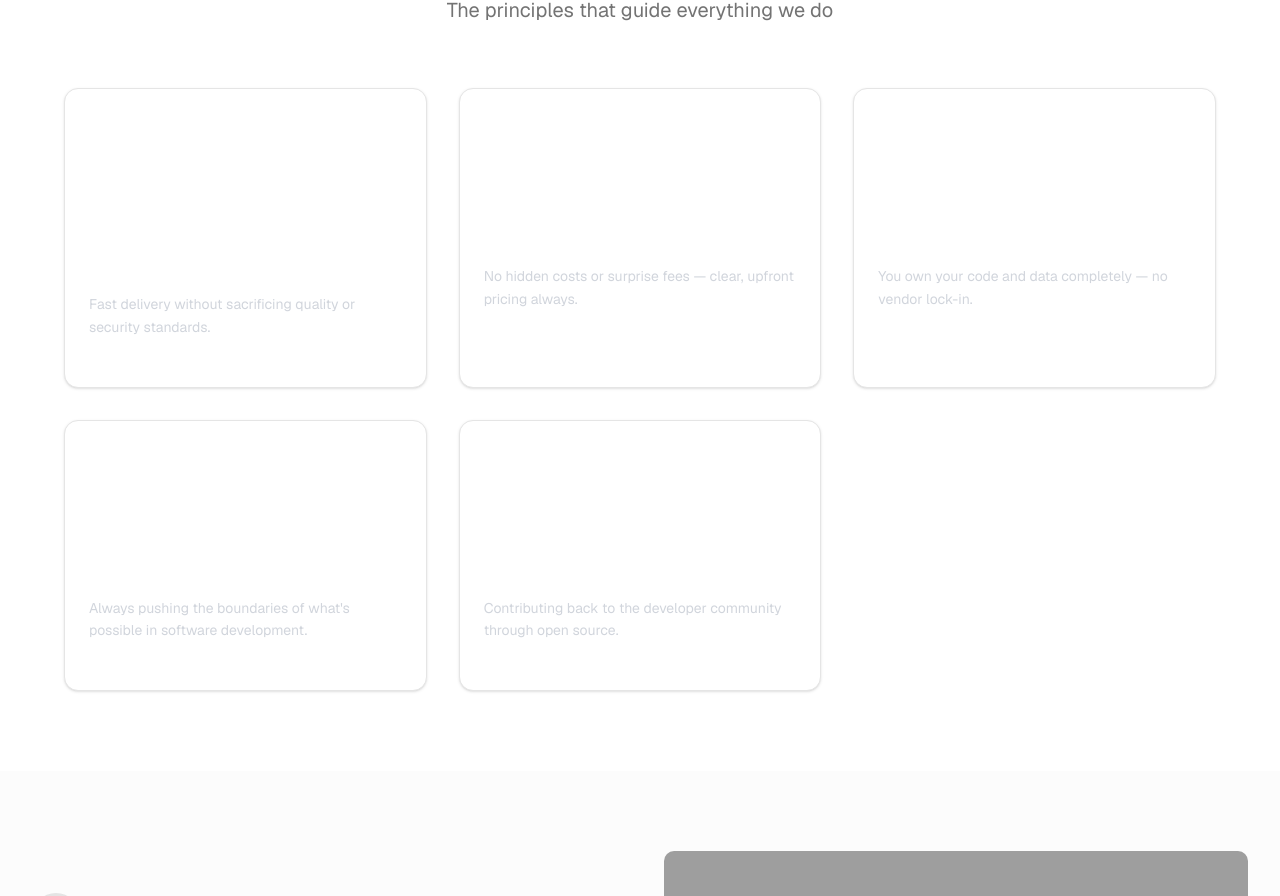
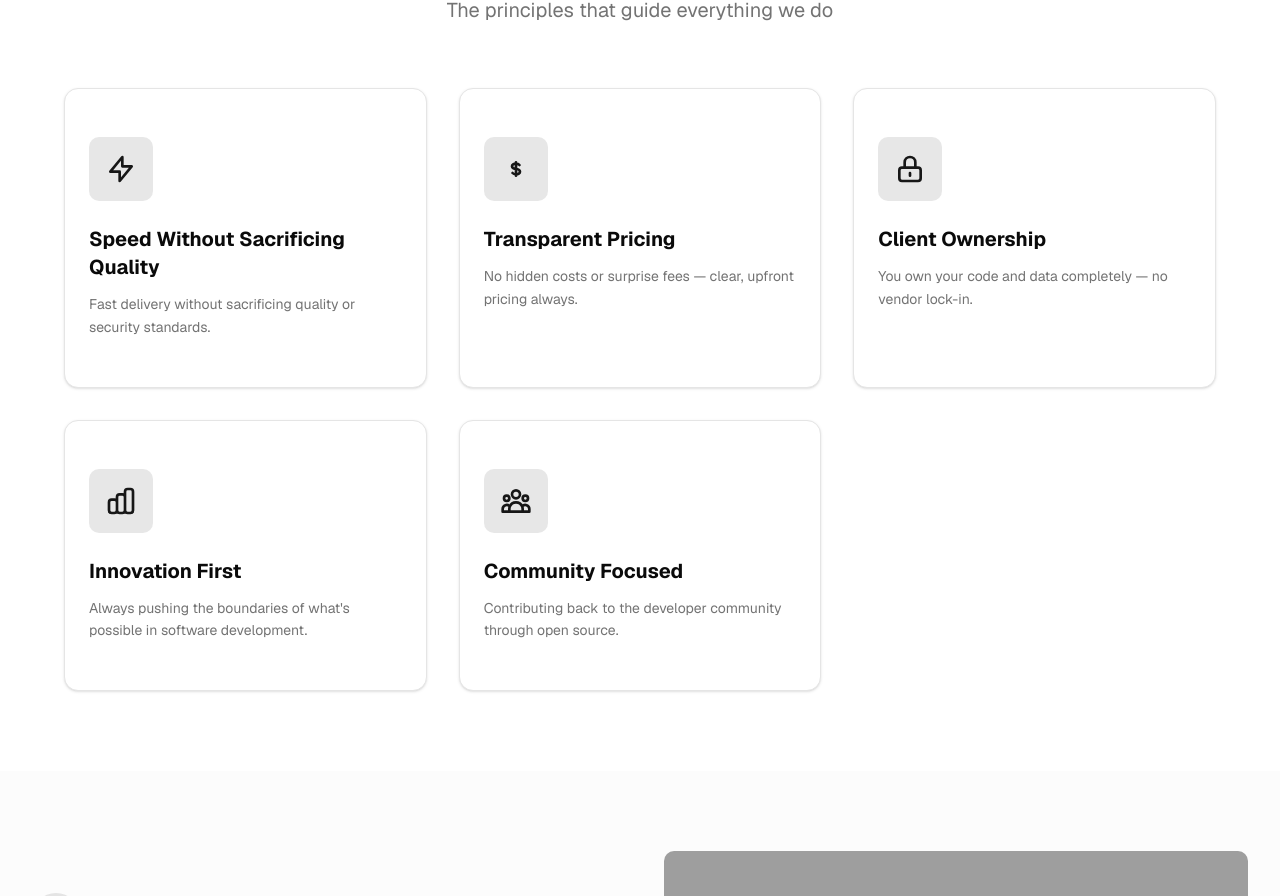
Before and after one commit to SpaceCorps/web, a React (Vite) app: page /about in a window 1280 px wide. Shown: the part 1012-1908 px from the top of the page. Built offline with nearby package versions, Linux system fonts and the light colour scheme; grey boxes are pictures that could not be loaded.

Commit message:
chore: fix cards in about

```diff
--- a/src/pages/About.tsx
+++ b/src/pages/About.tsx
@@ -60,9 +60,9 @@ const About: React.FC = () => {
               {/* Speed Card */}
               <Card className="bg-card border-border">
                 <CardContent className="p-6 text-left">
-                  <div className="w-16 h-16 bg-white/10 rounded-lg flex items-center justify-center mb-6">
+                  <div className="w-16 h-16 bg-primary/10 rounded-lg flex items-center justify-center mb-6">
                     <svg
-                      className="w-8 h-8 text-white"
+                      className="w-8 h-8 text-primary"
                       fill="none"
                       stroke="currentColor"
                       viewBox="0 0 24 24"
@@ -75,10 +75,10 @@ const About: React.FC = () => {
                       />
                     </svg>
                   </div>
-                  <h3 className="text-xl font-bold text-white mb-3">
+                  <h3 className="text-xl font-bold text-foreground mb-3">
                     Speed Without Sacrificing Quality
                   </h3>
-                  <p className="text-gray-300 text-sm leading-relaxed">
+                  <p className="text-muted-foreground text-sm leading-relaxed">
                     Fast delivery without sacrificing quality or security
                     standards.
                   </p>
@@ -88,9 +88,9 @@ const About: React.FC = () => {
               {/* Transparent Pricing Card */}
               <Card className="bg-card border-border">
                 <CardContent className="p-6 text-left">
-                  <div className="w-16 h-16 bg-white/10 rounded-lg flex items-center justify-center mb-6">
+                  <div className="w-16 h-16 bg-primary/10 rounded-lg flex items-center justify-center mb-6">
                     <svg
-                      className="w-8 h-8 text-white"
+                      className="w-8 h-8 text-primary"
                       fill="none"
                       stroke="currentColor"
                       viewBox="0 0 24 24"
@@ -103,10 +103,10 @@ const About: React.FC = () => {
                       />
                     </svg>
                   </div>
-                  <h3 className="text-xl font-bold text-white mb-3">
+                  <h3 className="text-xl font-bold text-foreground mb-3">
                     Transparent Pricing
                   </h3>
-                  <p className="text-gray-300 text-sm leading-relaxed">
+                  <p className="text-muted-foreground text-sm leading-relaxed">
                     No hidden costs or surprise fees — clear, upfront pricing
                     always.
                   </p>
@@ -116,9 +116,9 @@ const About: React.FC = () => {
               {/* Client Ownership Card */}
               <Card className="bg-card border-border">
                 <CardContent className="p-6 text-left">
-                  <div className="w-16 h-16 bg-white/10 rounded-lg flex items-center justify-center mb-6">
+                  <div className="w-16 h-16 bg-primary/10 rounded-lg flex items-center justify-center mb-6">
                     <svg
-                      className="w-8 h-8 text-white"
+                      className="w-8 h-8 text-primary"
                       fill="none"
                       stroke="currentColor"
                       viewBox="0 0 24 24"
@@ -131,10 +131,10 @@ const About: React.FC = () => {
                       />
                     </svg>
                   </div>
-                  <h3 className="text-xl font-bold text-white mb-3">
+                  <h3 className="text-xl font-bold text-foreground mb-3">
                     Client Ownership
                   </h3>
-                  <p className="text-gray-300 text-sm leading-relaxed">
+                  <p className="text-muted-foreground text-sm leading-relaxed">
                     You own your code and data completely — no vendor lock-in.
                   </p>
                 </CardContent>
@@ -143,9 +143,9 @@ const About: React.FC = () => {
               {/* Innovation First Card */}
               <Card className="bg-card border-border">
                 <CardContent className="p-6 text-left">
-                  <div className="w-16 h-16 bg-white/10 rounded-lg flex items-center justify-center mb-6">
+                  <div className="w-16 h-16 bg-primary/10 rounded-lg flex items-center justify-center mb-6">
                     <svg
-                      className="w-8 h-8 text-white"
+                      className="w-8 h-8 text-primary"
                       fill="none"
                       stroke="currentColor"
                       viewBox="0 0 24 24"
@@ -158,10 +158,10 @@ const About: React.FC = () => {
                       />
                     </svg>
                   </div>
-                  <h3 className="text-xl font-bold text-white mb-3">
+                  <h3 className="text-xl font-bold text-foreground mb-3">
                     Innovation First
                   </h3>
-                  <p className="text-gray-300 text-sm leading-relaxed">
+                  <p className="text-muted-foreground text-sm leading-relaxed">
                     Always pushing the boundaries of what's possible in software
                     development.
                   </p>
@@ -171,9 +171,9 @@ const About: React.FC = () => {
               {/* Community Focused Card */}
               <Card className="bg-card border-border">
                 <CardContent className="p-6 text-left">
-                  <div className="w-16 h-16 bg-white/10 rounded-lg flex items-center justify-center mb-6">
+                  <div className="w-16 h-16 bg-primary/10 rounded-lg flex items-center justify-center mb-6">
                     <svg
-                      className="w-8 h-8 text-white"
+                      className="w-8 h-8 text-primary"
                       fill="none"
                       stroke="currentColor"
                       viewBox="0 0 24 24"
@@ -186,10 +186,10 @@ const About: React.FC = () => {
                       />
                     </svg>
                   </div>
-                  <h3 className="text-xl font-bold text-white mb-3">
+                  <h3 className="text-xl font-bold text-foreground mb-3">
                     Community Focused
                   </h3>
-                  <p className="text-gray-300 text-sm leading-relaxed">
+                  <p className="text-muted-foreground text-sm leading-relaxed">
                     Contributing back to the developer community through open
                     source.
                   </p>
```
